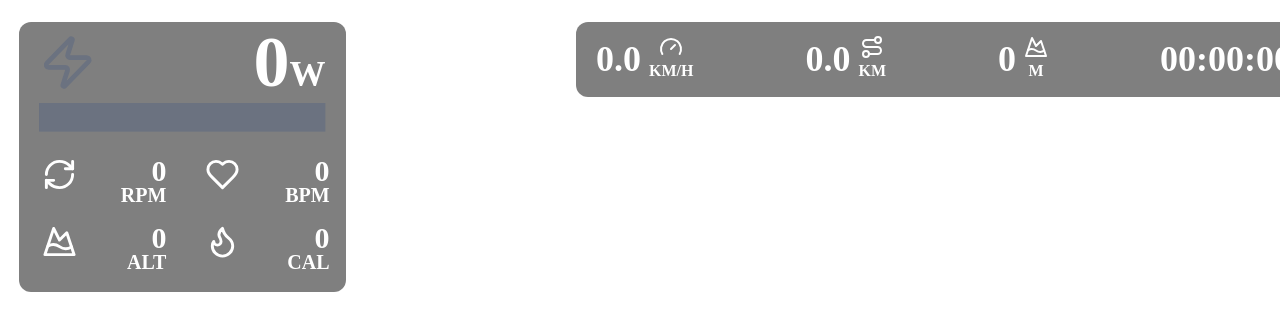
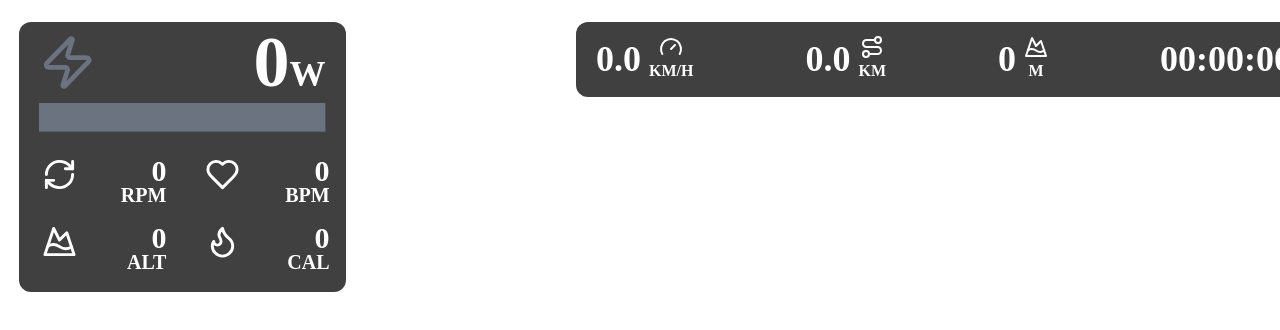
Before and after one commit to MatthiasBenaets/TrackRelay-Server, a SvelteKit app: page /overlay/zwift in a window 1280 px wide. Shown: the top 330 px of the page. Built offline with nearby package versions, Linux system fonts and the light colour scheme; no server answers.

Commit message:
tweaks zwift overlay
small changes after first test. Longer nominatim requests, darker data fields. fix altitude, add cadence multiplier

```diff
--- a/docker-compose.yml
+++ b/docker-compose.yml
@@ -11,6 +11,7 @@ services:
     environment:
       - PUBLIC_API_TOKEN=token
       - PUBLIC_FTP=100
+      - PUBLIC_CADENCE_MULTIPLIER=1
       - PUBLIC_REFRESH_RATE=2.5
       - PUBLIC_WEIGHT=75
       - PUBLIC_ATHLETE=Athlete
--- a/src/routes/overlay/zwift/+page.svelte
+++ b/src/routes/overlay/zwift/+page.svelte
@@ -84,7 +84,7 @@
 			let response: LocationData = await fetchLocationData(live.lat, live.lon);
 			location = response;
 		},
-		Number(env.PUBLIC_REFRESH_RATE) * 20000
+		Number(env.PUBLIC_REFRESH_RATE) * 120000
 	);
 
 	$effect(() => {
@@ -98,7 +98,7 @@
 {#if live}
 	<div class="poppins-bold relative h-[1080px] w-[1920px] text-white">
 		<!-- Left data field -->
-		<div class="absolute left-[1%] top-[2%] h-[25%] w-[17%] rounded-xl bg-black/50">
+		<div class="absolute left-[1%] top-[2%] h-[25%] w-[17%] rounded-xl bg-black/75">
 			<div class="relative h-full w-full px-5">
 				<div class="flex h-[30%] flex-row">
 					<svg
@@ -150,7 +150,9 @@
 							</svg>
 						</div>
 						<div class="flex w-2/3 flex-col text-right">
-							<span class="-m-1 text-3xl">{Math.round($tweenCad / 2)}</span>
+							<span class="-m-1 text-3xl">
+								{Math.round($tweenCad * Number(env.PUBLIC_CADENCE_MULTIPLIER))}
+							</span>
 							<span class="-m-1 text-xl">RPM</span>
 						</div>
 					</div>
@@ -234,7 +236,7 @@
 
 		<!-- Middle data field -->
 		<div class="absolute top-[2%] h-[7%] w-full">
-			<div class="relative mx-auto h-full w-[40%] rounded-xl bg-black/50">
+			<div class="relative mx-auto h-full w-[40%] rounded-xl bg-black/75">
 				<div class="mx-5 grid h-full auto-cols-max grid-flow-col justify-between">
 					<div class="flex flex-row items-center justify-center">
 						<div class="text-4xl">{($tweenSpd * 3.6).toFixed(1)}</div>
@@ -278,7 +280,7 @@
 						</div>
 					</div>
 					<div class="flex flex-row items-center justify-center">
-						<div class="text-4xl">{Math.round($tweenAlt)}</div>
+						<div class="text-4xl">{Math.round($tweenAsc)}</div>
 						<div class="flex flex-col items-center pl-2">
 							<svg
 								xmlns="http://www.w3.org/2000/svg"
```
Also changed, not shown: 1 other file (tests, documents, lock files or other folders).
